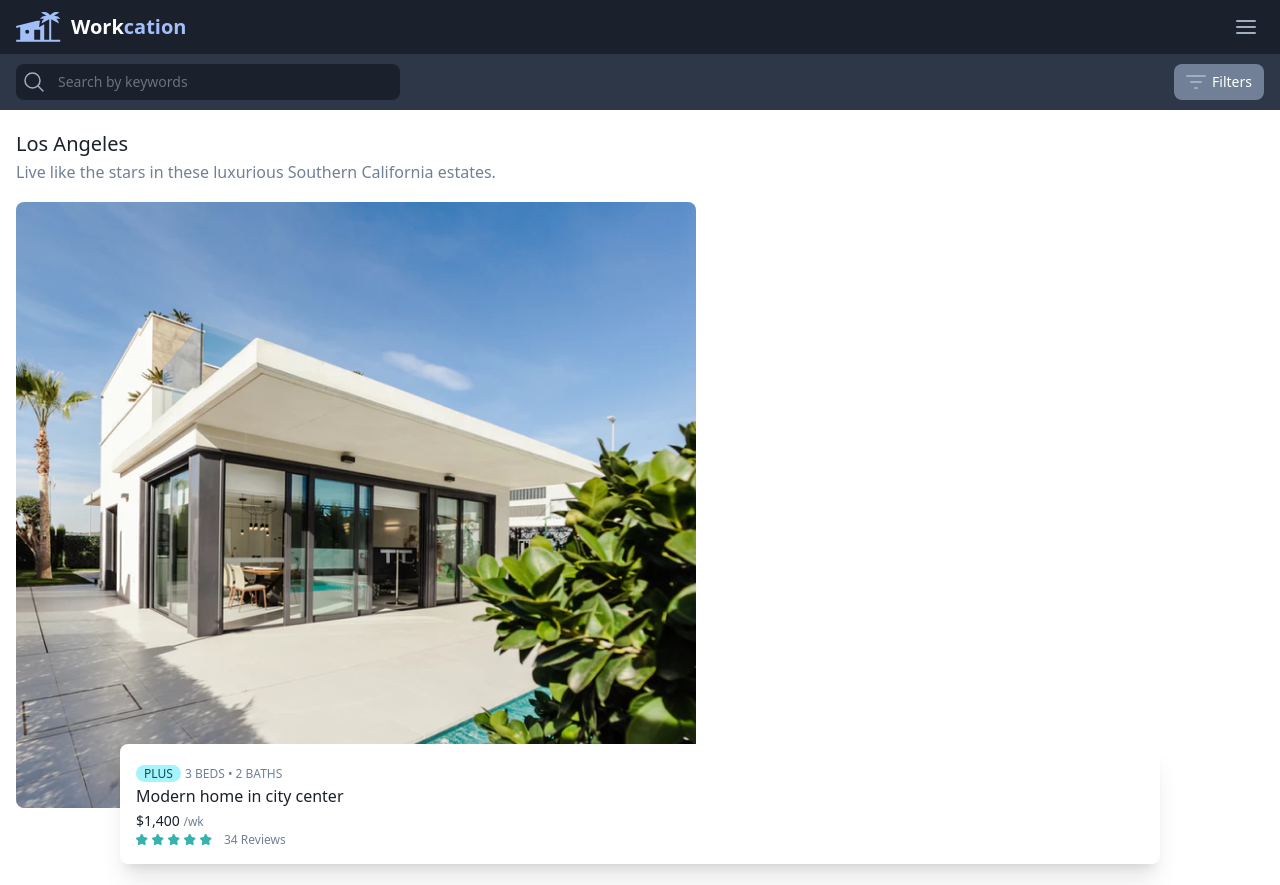
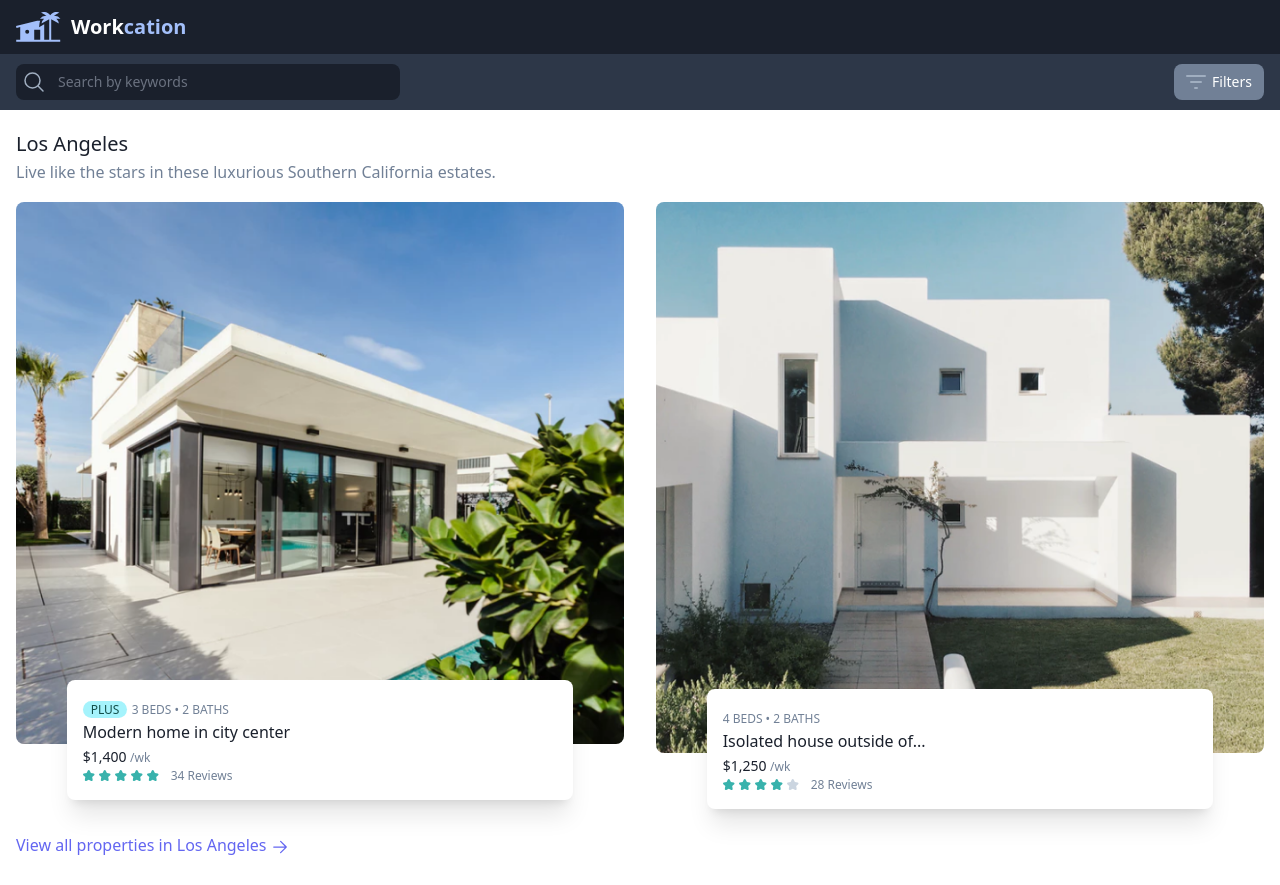
Before and after one commit to parisaAd/tw.Workcation, a website: page public/index.html in a window 1280 px wide. Shown: the top 885 px of the page. Drawn offline with nearby package versions, Linux system fonts and the light colour scheme.

Commit message:
container 2xl

```diff
--- a/package.json
+++ b/package.json
@@ -10,6 +10,7 @@
   "author": "",
   "license": "ISC",
   "devDependencies": {
+    "@tailwindcss/aspect-ratio": "^0.4.2",
     "@tailwindcss/forms": "^0.5.3",
     "autoprefixer": "^10.4.13",
     "postcss-cli": "^10.1.0",
--- a/public/index.html
+++ b/public/index.html
@@ -14,8 +14,10 @@
     <!-- nav menu -->
     <nav x-data="{isOpen:false}">
         <!-- close menu -->
-        <div class="bg-navy-500 flex justify-between items-center font-bold text-navy-100 py-3 px-4">
-            <div class="flex items-center ">
+        <div class="bg-navy-500">
+            <div
+                class="  flex justify-between items-center font-bold text-navy-100 py-3 px-4 container mx-auto 2xl:max-w-screen-2xl">
+                <div class="flex items-center">
                     <div class="">
                         <svg xmlns="http://www.w3.org/2000/svg" width="45" height="30" fill="none">
                             <path fill="#A3BFFA" fill-rule="evenodd"
@@ -23,13 +25,18 @@
                                 clip-rule="evenodd" />
                         </svg>
                     </div>
-                <div class="text-white text-xl pl-2.5"><span>Work</span><span class="text-navy-100">cation</span></div>
+                    <div class="text-white text-xl pl-2.5"><span>Work</span><span class="text-navy-100">cation</span>
                     </div>
-            <button @click="isOpen =! isOpen" class="flex flex-col gap-y-1 pr-2 transition-all duration-300">
+                </div>
+                <button @click="isOpen =! isOpen"
+                    class="flex flex-col md:hidden gap-y-1 pr-2 transition-all duration-300">
                     <div class="w-5 h-0.5 bg-navy-50 rounded" :class="isOpen ? '-rotate-45  translate-y-1' : ''"></div>
                     <div class="w-5 h-0.5 bg-navy-50 rounded" :class="isOpen ? '-translate-x-5 opacity-0' : ''"></div>
                     <div class="w-5 h-0.5 bg-navy-50 rounded" :class="isOpen ? 'rotate-45  -translate-y-2' : ''"></div>
                     </butto>
+                    <!-- screen size md upper -->
+
+            </div>
         </div>
         <!-- open menu -->
         <div x-show="isOpen" class="bg-navy-500 text-white">
@@ -40,7 +47,7 @@
             </div>
             <hr class="border-navy-400">
             <div class="px-5 py-6">
-                <div class="flex items-center pb-4">
+                <div class="flex items-center pb-4 ">
                     <div class="w-10 h-10 rounded-full overflow-hidden mr-5"><img src="/assets/images/image.png" alt="">
                     </div>
                     <div class="font-bold">Isla Schoger</div>
@@ -55,8 +62,9 @@
 
     </nav>
     <!-- search and filter section -->
-    <section class="flex justify-between items-stretch px-4 bg-navy-400 py-2.5 ">
-        <div class="w-2/3">
+    <section class="bg-navy-400">
+        <div class="flex justify-between items-stretch px-4 bg-navy-400 py-2.5 container mx-auto 2xl:max-w-screen-2xl ">
+            <div class="w-2/3 ">
                 <form action="#" class="bg-navy-500 flex items-center rounded-lg px-1.5 max-w-sm">
                     <span class="text-navy-50">
                         <svg xmlns="http://www.w3.org/2000/svg" fill="none" viewBox="0 0 24 24" stroke-width="1.5"
@@ -68,12 +76,12 @@
                     </span>
 
                     <input type="text"
-                    class="bg-transparent text-navy-50 w-full  text-sm border-none focus:outline-none focus:ring-0"
+                        class="bg-transparent text-navy-50 w-full text-sm border-none focus:outline-none focus:ring-0"
                         placeholder="Search by keywords">
 
                 </form>
             </div>
-        <button class="flex items-center bg-navy-200 rounded-lg px-3 py-1.5 cursor-pointer ml-4">
+            <button class="flex items-center bg-navy-200 rounded-lg px-3 py-1.5 ml-4">
                 <div class="flex flex-col gap-y-1 items-center">
                     <div class="w-5 h-0.5 rounded bg-navy-50"></div>
                     <div class="w-3 h-0.5 rounded bg-navy-50"></div>
@@ -81,14 +89,16 @@
                 </div>
                 <span class="text-white text-sm font-medium ml-1.5">Filters</span>
             </button>
+        </div>
 
     </section>
     <!-- content section -->
-    <section class="px-4 py-5">
+    <section class="px-4 py-5 container mx-auto 2xl:max-w-screen-2xl">
         <div class="mb-5">
             <h1 class="text-navy-500 text-xl mb-1">Los Angeles</h1>
             <p class="text-navy-200 leading-5">Live like the stars in these luxurious Southern California estates.</p>
         </div>
+        <div class="grid grid-cols-1 md:grid-cols-2 md:gap-x-8">
             <div class="mb-20">
                 <div class="w-full rounded-lg  relative">
                     <img src="/assets/images/house-1.png" alt="home city center" class="rounded-lg">
@@ -133,14 +143,14 @@
             </div>
             <div class="mb-20">
                 <div class="w-full rounded-lg  relative">
-                <img src="/assets/images/house-1.png" alt="home city center" class="rounded-lg">
+                    <img src="/assets/images/house-2.png" alt="home city center" class="rounded-lg">
                     <div class="bg-white p-4 rounded-lg absolute inset-x-0 shadow-xl w-5/6  mx-auto -mt-16">
                         <div>
-                        <span class="bg-cyan-200 px-2 rounded-2xl font-medium text-xs text-teal-900">PLUS</span>
-                        <span class="text-navy-200 text-xs">3 BEDS &bull; 2 BATHS</span>
+
+                            <span class="text-navy-200 text-xs">4 BEDS &bull; 2 BATHS</span>
                         </div>
-                    <h2 class="text-navy-500 font-medium ">Modern home in city center</h2>
-                    <span class="text-navy-500 text-sm">$1,400 </span><span class="text-navy-200 text-xs">/wk</span>
+                        <h2 class="text-navy-500 font-medium ">Isolated house outside of...</h2>
+                        <span class="text-navy-500 text-sm">$1,250 </span><span class="text-navy-200 text-xs">/wk</span>
                         <div class="flex items-center gap-x-1">
                             <span><svg xmlns="http://www.w3.org/2000/svg" width="12" height="12" fill="none">
                                     <path fill="#38B2AC" fill-rule="evenodd"
@@ -163,16 +173,31 @@
                                         clip-rule="evenodd" />
                                 </svg></span>
                             <span><svg xmlns="http://www.w3.org/2000/svg" width="12" height="12" fill="none">
-                                <path fill="#38B2AC" fill-rule="evenodd"
+                                    <path fill="#CBD5E0" fill-rule="evenodd"
                                         d="M3.283 10.93a1 1 0 0 1-1.451-1.054l.472-2.754-2-1.951a1 1 0 0 1 .553-1.706l2.766-.402L4.86.557a1 1 0 0 1 1.793 0L7.89 3.063l2.766.402a1 1 0 0 1 .554 1.706l-2.002 1.95.473 2.755A1 1 0 0 1 8.23 10.93l-2.474-1.3-2.473 1.3Z"
                                         clip-rule="evenodd" />
                                 </svg></span>
-                        <span class="text-navy-200 text-xs ml-2">34 Reviews</span>
+                            <span class="text-navy-200 text-xs ml-2">28 Reviews</span>
                         </div>
                     </div>
                 </div>
 
             </div>
+        </div>
+        <div class="">
+            <a href="#" class="text-indigo-500 font-medium flex items-end">View all properties in Los Angeles
+                <span>
+                    <svg xmlns="http://www.w3.org/2000/svg" viewBox="0 0 24 24" fill="currentColor"
+                        class="w-5 h-5 ml-1">
+                        <path fill-rule="evenodd"
+                            d="M3.75 12a.75.75 0 01.75-.75h13.19l-5.47-5.47a.75.75 0 011.06-1.06l6.75 6.75a.75.75 0 010 1.06l-6.75 6.75a.75.75 0 11-1.06-1.06l5.47-5.47H4.5a.75.75 0 01-.75-.75z"
+                            clip-rule="evenodd" />
+                    </svg>
+
+
+                </span>
+            </a>
+        </div>
     </section>
 </body>
 
--- a/tailwind.config.js
+++ b/tailwind.config.js
@@ -18,5 +18,6 @@ module.exports = {
     },
     plugins: [
       require('@tailwindcss/forms'),
+      require('@tailwindcss/aspect-ratio'),
     ],
   }
```
Also changed, not shown: assets/images/house-2.png (added), public/build/tailwind.css, 1 other file. Lines whose indentation alone changed are shown as unchanged.
